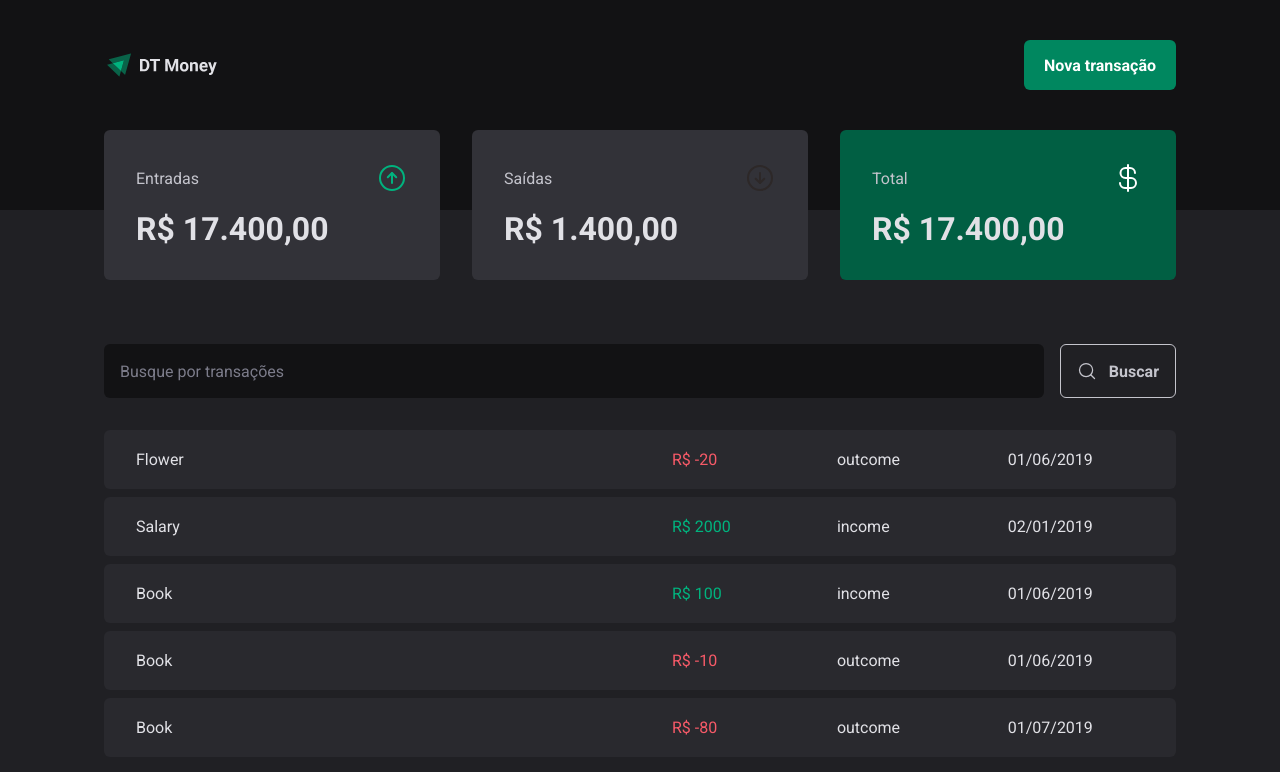
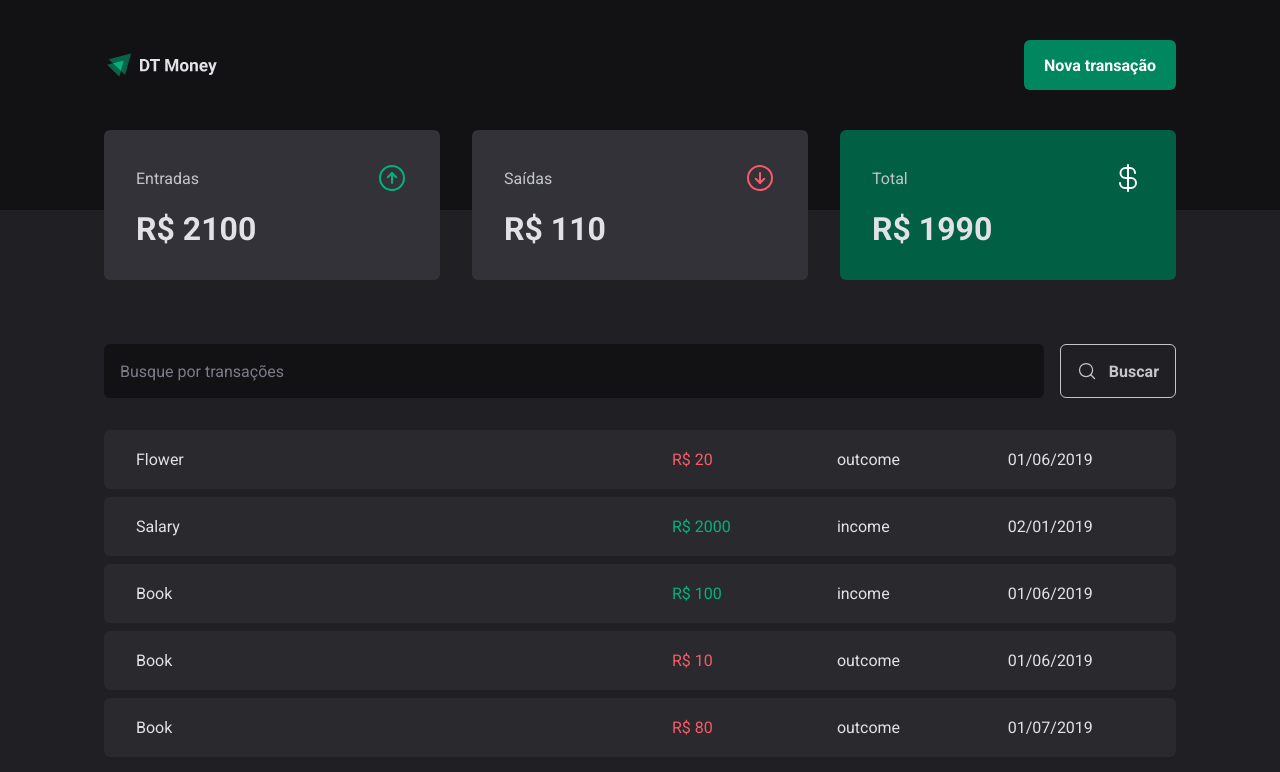
Before and after one commit to caiotheodoro/fintrack, a React (Vite) app: page / in a window 1280 px wide. Shown: the top 772 px of the page. Built offline with nearby package versions, Linux system fonts and the light colour scheme; data requests are answered from the project's data file.

Commit message:
feat: 🎸 summary accumulator sum

```diff
--- a/server.json
+++ b/server.json
@@ -3,7 +3,7 @@
         {
             "id": 1,
             "description": "Flower",
-            "price": -20,
+            "price": 20,
             "type": "outcome",
             "category": "Venda",
             "createdAt": "2019-06-01T12:00:00.000Z"
@@ -27,7 +27,7 @@
         {
             "id": 4,
             "description": "Book",
-            "price": -10,
+            "price": 10,
             "type": "outcome",
             "category": "Lazer",
             "createdAt": "2019-06-01T20:00:00.000Z"
@@ -35,7 +35,7 @@
         {
             "id": 5,
             "description": "Book",
-            "price": -80,
+            "price": 80,
             "type": "outcome",
             "category": "Lazer",
             "createdAt": "2019-07-01T12:00:00.000Z"
--- a/src/components/Header/styles.ts
+++ b/src/components/Header/styles.ts
@@ -20,7 +20,6 @@
 
 `
 
-
 export const NewTransactionButton = styled.button`
 height: 50px;
 border: 0;
--- a/src/components/Summary/index.tsx
+++ b/src/components/Summary/index.tsx
@@ -4,6 +4,23 @@
 import { TransactionsContext } from "../../context/TransactionsContext";
 export function Summary() {
     const { transactions } = useContext(TransactionsContext);
+
+    const summary = transactions.reduce((accumulator, transaction) => {
+        if (transaction.type === 'income') {
+            accumulator.income += transaction.price;
+            accumulator.total += transaction.price;
+        } else {
+            accumulator.outcome += transaction.price;
+            accumulator.total -= transaction.price;
+        }
+
+        return accumulator;
+    }, {
+        income: 0,
+        outcome: 0,
+        total: 0
+    });
+
     return (
         <SummaryContainer>
             <SummaryCard>
@@ -11,21 +28,21 @@
                     <span>Entradas</span>
                     <ArrowCircleUp size={32} color="#00b37e" />
                 </header>
-                <strong>R$ 17.400,00</strong>
+                <strong>R$ {summary.income}</strong>
             </SummaryCard>
             <SummaryCard>
                 <header>
                     <span>Saídas</span>
-                    <ArrowCircleDown size={32} color="#2d2828" />
+                    <ArrowCircleDown size={32} color="#F75A68" />
                 </header>
-                <strong>R$ 1.400,00</strong>
+                <strong>R$ {summary.outcome}</strong>
             </SummaryCard>
             <SummaryCard variant="green">
                 <header>
                     <span>Total</span>
                     <CurrencyDollar size={32} color="#fff" />
                 </header>
-                <strong>R$ 17.400,00</strong>
+                <strong>R$ {summary.total}</strong>
             </SummaryCard>
         </SummaryContainer>
     )
```
